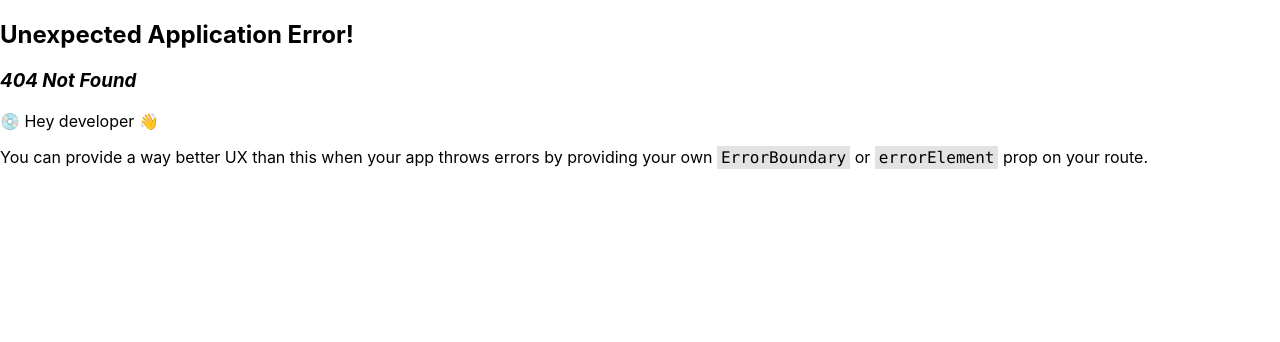
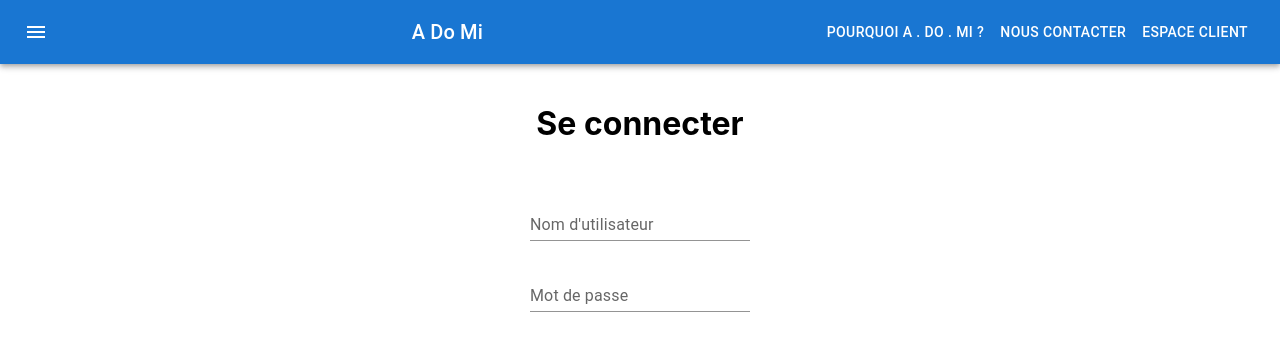
Before and after one commit to TheoSoko/adomi-web, a React (Create React App) app: page /sign-in in a window 1280 px wide. Before the commit this address had no page. Shown: the top 342 px of the page. Built offline with nearby package versions, Linux system fonts and the light colour scheme.

Commit message:
Simple formulaire de connexion

```diff
--- a/package.json
+++ b/package.json
@@ -16,6 +16,7 @@
     "@types/react-dom": "^18.0.11",
     "@types/react-router-dom": "^5.3.3",
     "axios": "^1.3.4",
+    "prop-types": "^15.8.1",
     "react": "^18.2.0",
     "react-dom": "^18.2.0",
     "react-router": "^6.8.2",
--- a/src/components/navbar.tsx
+++ b/src/components/navbar.tsx
@@ -7,9 +7,12 @@ import Button from '@mui/material/Button';
 import IconButton from '@mui/material/IconButton';
 import MenuIcon from '@mui/icons-material/Menu';
 
+//import {useNavigate} from 'react-router-dom';
 
 
 export default function Navbar(){
+  //const navigate = useNavigate();
+
     return (
       <Box sx={{ flexGrow: 1 }}>
         <AppBar position="static">
@@ -28,7 +31,7 @@ export default function Navbar(){
             </Typography>
             <Button color="inherit">Pourquoi A . DO . MI ?</Button>
             <Button color="inherit">Nous contacter</Button>
-            <Button color="inherit">Espace client</Button>
+            <Button color="inherit" href="sign-in">Espace client</Button>
           </Toolbar>
         </AppBar>
       </Box>
--- a/src/index.tsx
+++ b/src/index.tsx
@@ -7,15 +7,15 @@ import router from './router/router'
 
 const root = ReactDOM.createRoot(
   document.getElementById('root') as HTMLElement
-);
+)
 
 root.render(
   <React.StrictMode>
     <RouterProvider router={router} />
   </React.StrictMode>
-);
+)
 
 // If you want to start measuring performance in your app, pass a function
 // to log results (for example: reportWebVitals(console.log))
 // or send to an analytics endpoint. Learn more: https://bit.ly/CRA-vitals
-reportWebVitals();
+reportWebVitals()
--- a/src/pages/signIn.tsx
+++ b/src/pages/signIn.tsx
@@ -1,8 +1,103 @@
 import { ReactJSXElement } from '@emotion/react/types/jsx-namespace';
+import Navbar from '../components/navbar'
+import FormControl from '@mui/material/FormControl';
+import FormHelperText from '@mui/material/FormHelperText';
+import Input from '@mui/material/Input';
+import InputLabel from '@mui/material/InputLabel';
+import Button from '@mui/material/Button'
+import {useState, useEffect, useRef} from 'react'
+
+const errorMessages = {
+    standard : 'Le nom d\'utilisateur ou le mot de passe est incorrect',
+    username: 'Le nom d\'utilisateur est incorrect',
+    password: 'Le mot de passe est incorrect'
+}
+
+type ValueOf<T> = T[keyof T]
+type Error = {
+    username?: ValueOf<typeof errorMessages>  // "string" pour les intimes
+    password?: ValueOf<typeof errorMessages>
+}
+
 
 
 export default function SignIn(){
+
+    const [errorList, setErrorList] = useState<Error>({})
+    const [username, setUsername] = useState<string>('')
+    const [password, setPassword] = useState<string>('')
+
+    const serverSignIn = () => {
+
+
+
+        //setErrorList({...errorList, username: errorMessages.username})
+    }
+
+
     return(
-        <div></div>
+        <div style={styles.container}>
+            <Navbar/>
+            <h1 style={styles.title}>Se connecter</h1>
+            <form>
+                <div style={styles.formField}>
+                    <FormControl error={Boolean(errorList.username)} variant="standard">
+                        <InputLabel htmlFor="username">Nom d'utilisateur</InputLabel>
+                        <Input
+                            id="username"
+                            aria-describedby="component-error-text"
+                            onBlur = {(event) => {
+                                event.target.value
+                                    ? setErrorList({...errorList, username: errorMessages.username})
+                                    : setErrorList({})
+                            }}
+                            onChange = {(event) => setUsername(event.target.value)}
+                        />
+                        <FormHelperText id="component-error-text">{errorList.username}</FormHelperText>
+                    </FormControl>
+                </div>
+                <div style={styles.formField}>
+                    <FormControl error={Boolean(errorList.password)} variant="standard">
+                        <InputLabel htmlFor="password">Mot de passe</InputLabel>
+                        <Input
+                            id="password"
+                            aria-describedby="component-error-text"
+                            onBlur = {(event) => {
+                                event.target.value
+                                    ? setErrorList({... errorList, password: errorMessages.password})
+                                    : setErrorList({})
+                            }}
+                            onChange = {(event) => setPassword(event.target.value)}
+                        />
+                        <FormHelperText id="component-error-text">{errorList.password}</FormHelperText>
+                    </FormControl>
+                </div>
+                {
+                    (Boolean(username.length) && Boolean(password.length))
+                        ?
+                        <Button variant="contained" style={styles.button} onClick={() => serverSignIn()}>Connexion</Button>
+                        :
+                        <p>{null}</p>
+                }
+            </form>
+
+        </div>
     )
 }
+
+const styles = {
+    container : {
+        textAlign: 'center' as const
+    },
+    title : {
+        marginBlockStart: 40,
+        marginBlockEnd: 50
+    },
+    formField: {
+        display:'block',
+        marginBlockEnd: 20,
+    },
+    button: {
+        marginBlockStart: 15,
+    }
+}
--- a/src/router/router.tsx
+++ b/src/router/router.tsx
@@ -1,13 +1,10 @@
 import React from 'react';
 import HomePageTest from '../pages/homePageTest'
 import HomePage from '../pages/homePage'
+import SignIn from '../pages/signIn'
+import PropTypes from 'prop-types';
 
-import {
-  createBrowserRouter,
-  RouterProvider,
-  Route,
-  Link,
-} from 'react-router-dom';
+import { createBrowserRouter, Route, Link } from 'react-router-dom';
 
 
 const router = createBrowserRouter([
@@ -17,16 +14,18 @@ const router = createBrowserRouter([
   },
   {
     path: "home",
+    element: <HomePage/>
+  },
+  {
+    path: "sign-in",
     element: (
-      <HomePage/>
+      <SignIn/>
     ),
   },
   {
     path: "about",
-    element: (
-      <div></div>
-    ),
+    element: <div></div>,
   },
-]);
+])
 
 export default router
--- a/tsconfig.json
+++ b/tsconfig.json
@@ -19,7 +19,7 @@
     "isolatedModules": true,
     "noEmit": true,
     "jsx": "react-jsx",
-    "strictNullChecks": false // A voir
+    "strictNullChecks": true // A voir
   },
   "include": [
     "src"
```
Also changed, not shown: 1 other file (tests, documents, lock files or other folders).
